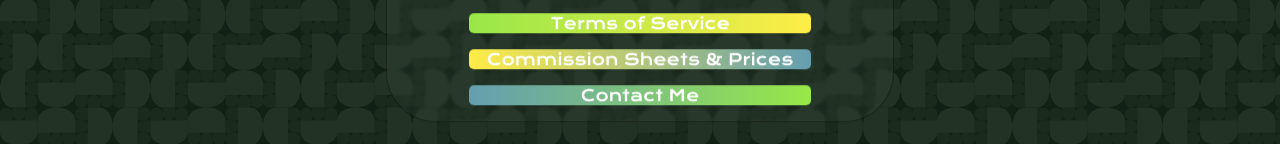
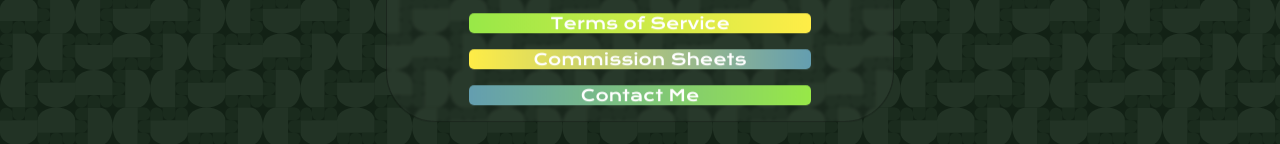
Before and after one commit to ChurrroAnimations/churros-commissions, a plain HTML site: page index.html in a window 1280 px wide. Shown: the part 267-411 px from the top of the page. Drawn offline with Linux system fonts and the light colour scheme.

Commit message:
Update index.html

```diff
--- a/index.html
+++ b/index.html
@@ -30,7 +30,7 @@
             </div>
             <div class="gradient gC">
                 <p class="text">
-                    Commission Sheets & Prices
+                    Commission Sheets
                 </p>
             </div>
             <div class="gradient gA">
```
